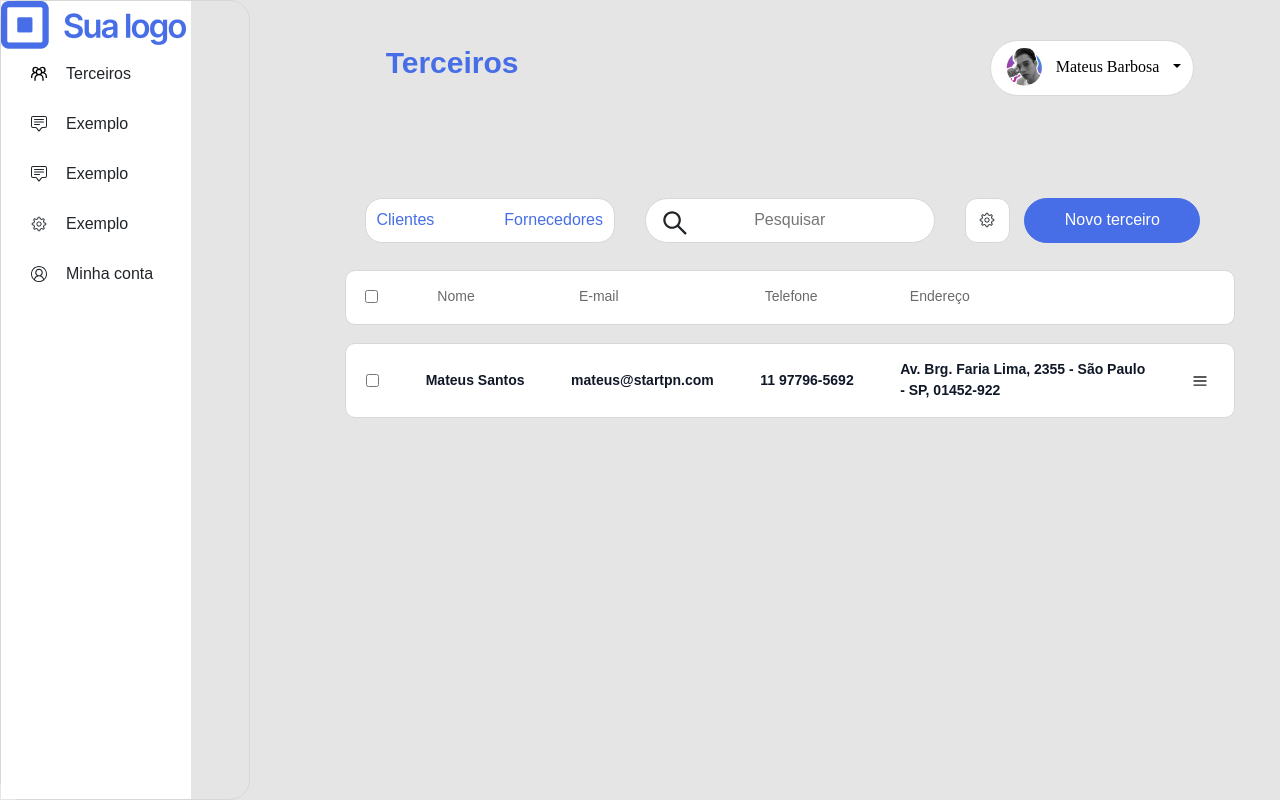
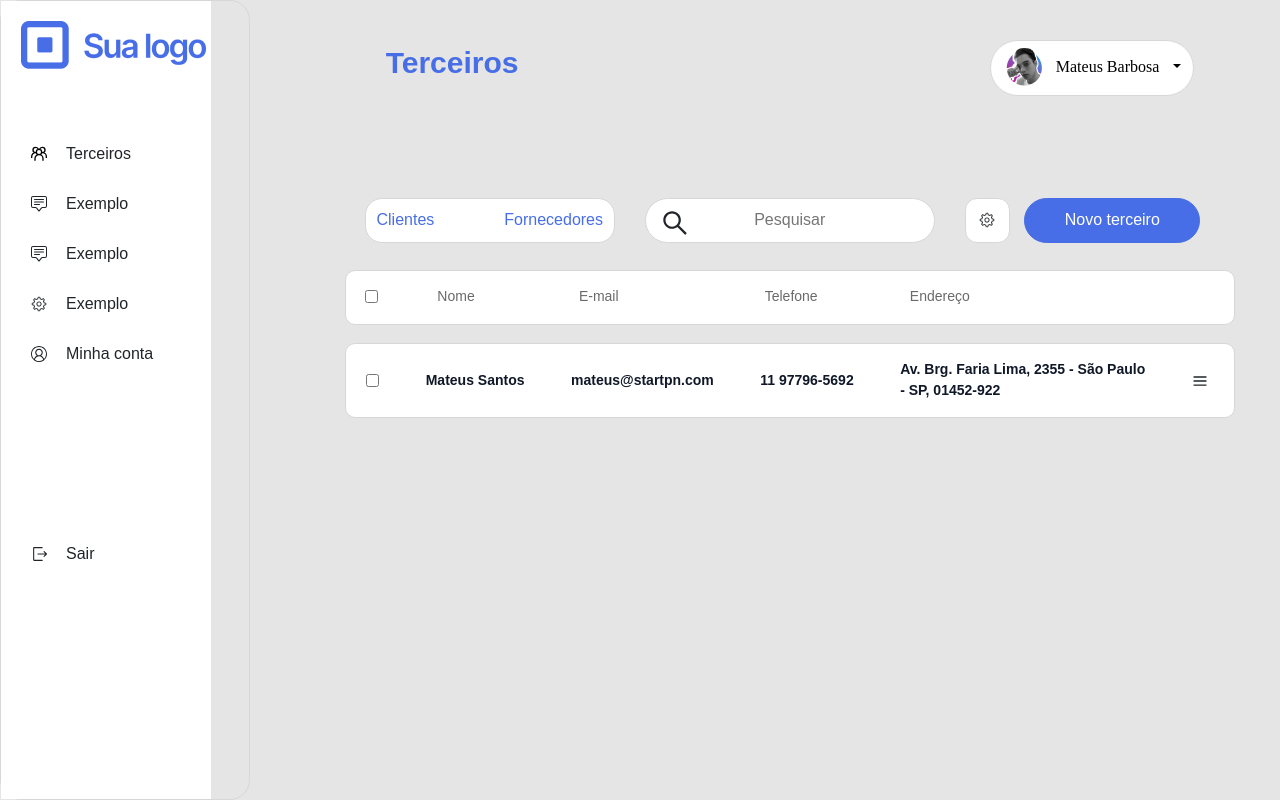
Before and after one commit to HerbertCarlos007/teste-startpn, a React (Vite) app in the folder web/: page /outsiders in a window 1280 px wide. Shown: the top 800 px of the page. Built offline with nearby package versions, Linux system fonts and the light colour scheme.

Commit message:
estilizando siderbar e criando navegações entre rotas

```diff
--- a/web/src/components/Login/index.jsx
+++ b/web/src/components/Login/index.jsx
@@ -1,9 +1,17 @@
 import React from "react";
+import {useNavigate} from 'react-router-dom'
 import * as C from './styles'
 
 import logo from '../../assets/logo.png'
 
 export const Login = ({ setFormState }) => {
+
+    const navigate = useNavigate()
+
+    const navigateToOutsiders = () => {
+        navigate('/outsiders')
+    }
+
     return (
         <C.Container>
             <C.Logo src={logo} />
@@ -23,7 +31,7 @@ export const Login = ({ setFormState }) => {
                 </C.ContainerInputs>
             </C.ContainerFormLogin>
             <C.ContainerButtonAndForgotPassword>
-                <C.ButtonLogin>Entrar</C.ButtonLogin>
+                <C.ButtonLogin onClick={navigateToOutsiders}>Entrar</C.ButtonLogin>
                 <C.TextForgotPassword onClick={() => setFormState('forgotPassword')}>Esqueceu a senha?</C.TextForgotPassword>
             </C.ContainerButtonAndForgotPassword>
         </C.Container>
--- a/web/src/components/Sidebar/index.jsx
+++ b/web/src/components/Sidebar/index.jsx
@@ -1,19 +1,31 @@
+import React from 'react';
+import {useNavigate} from 'react-router-dom'
 import { Sidebar, Menu, MenuItem, SubMenu } from 'react-pro-sidebar';
 import { GrGroup } from 'react-icons/gr'
 import { RxGear } from 'react-icons/rx'
 import { BsChatSquareText } from 'react-icons/bs'
 import { VscAccount } from 'react-icons/vsc'
+import { RxExit } from 'react-icons/rx'
 import logo from '../../assets/logo.png'
-
 import * as C from './styles'
 
+export const SideBar = () => {
 
-export const SideBar = () => {
+    const navigate = useNavigate()
+
+    const navigateToAccount = () => {
+        navigate('/account')
+    }
+
+    const navigateToOutsiders = () => {
+        navigate('/outsiders')
+    }
+
     return (
         <Sidebar backgroundColor='#fff'
             style=
             {{
-                height: '100vh',
+                height: '100%',
                 border: '1px solid #D7D7D7',
                 borderRadius: '20px',
                 display: 'flex',
@@ -22,12 +34,13 @@ export const SideBar = () => {
             }}
         >
             <C.Logo src={logo} />
-            <Menu >
-                <MenuItem icon={<GrGroup />}>Terceiros</MenuItem>
+            <Menu style={{marginTop: '60px'}}>
+                <MenuItem icon={<GrGroup />} onClick={navigateToOutsiders}>Terceiros</MenuItem>
                 <MenuItem icon={<BsChatSquareText />}> Exemplo </MenuItem>
                 <MenuItem icon={<BsChatSquareText />}> Exemplo </MenuItem>
                 <MenuItem icon={<RxGear />}> Exemplo </MenuItem>
-                <MenuItem icon={<VscAccount />}> Minha conta </MenuItem>
+                <MenuItem icon={<VscAccount />} onClick={navigateToAccount}> Minha conta </MenuItem>
+                <MenuItem icon={<RxExit />} style={{marginTop: '150px'}} onClick={navigateToAccount}> Sair </MenuItem>
             </Menu>
         </Sidebar>
     );
--- a/web/src/components/Sidebar/styles.jsx
+++ b/web/src/components/Sidebar/styles.jsx
@@ -1,5 +1,6 @@
 import styled from "styled-components";
 
 export const Logo = styled.img`
-
+    margin-top: 20px;
+    margin-left: 20px;
 `
```
